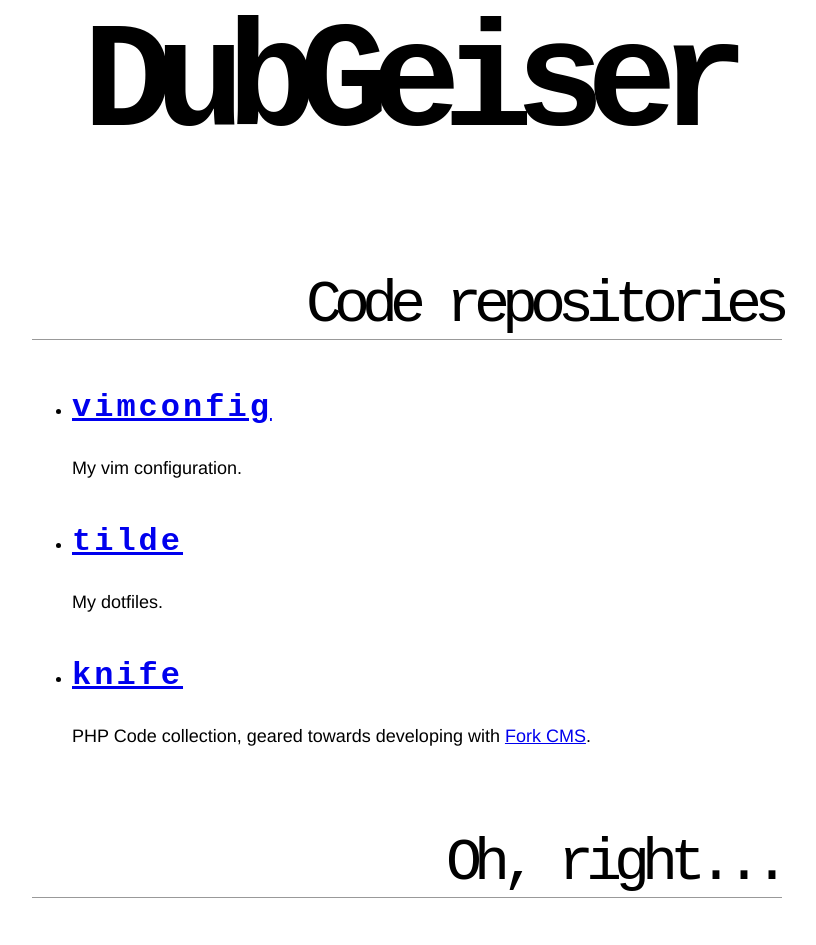
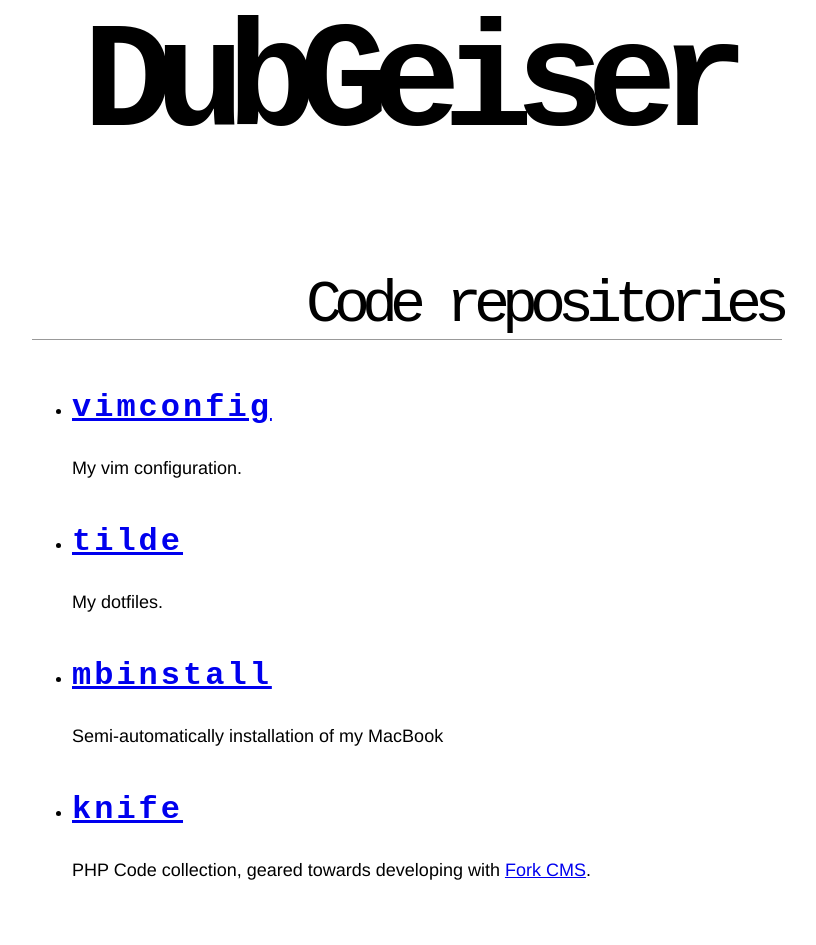
Before and after one commit to dubgeiser/dubgeiser.github.io, a plain HTML site: page index.html in a window 1280 px wide. Shown: the top 945 px of the page, without its empty margins (233-1049 px from the left). Drawn offline with Linux system fonts and the light colour scheme; a small style sheet from the web is missing.

Commit message:
Add mbinstall

```diff
--- a/index.html
+++ b/index.html
@@ -22,6 +22,10 @@
 			<p>My dotfiles.</p>
 		</li>
 		<li>
+			<h3><a href="https://github.com/dubgeiser/mbinstall">mbinstall</a></h3>
+			<p>Semi-automatically installation of my MacBook</p>
+		</li>
+		<li>
 			<h3><a href="https://github.com/dubgeiser/knife">knife</a></h3>
 			<p>
 				PHP Code collection, geared towards developing with <a href="http://www.fork-cms.com">Fork CMS</a>.
```
